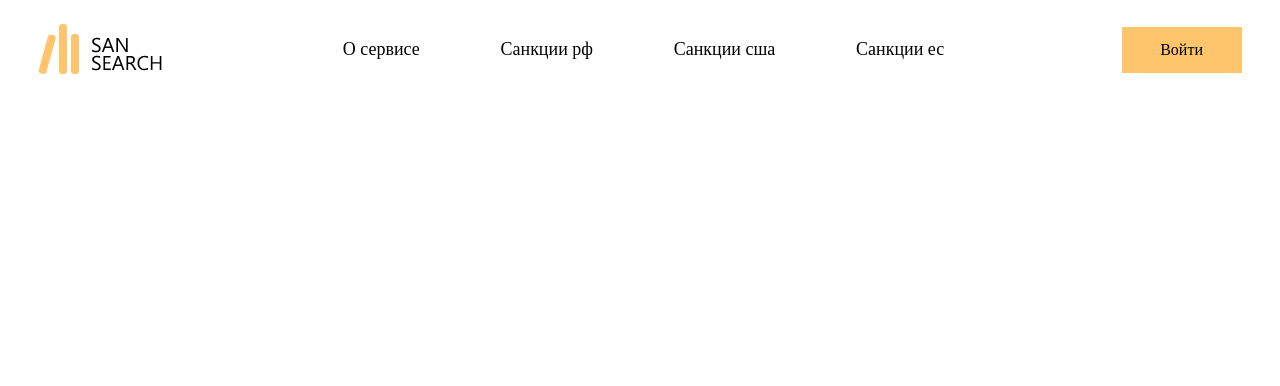
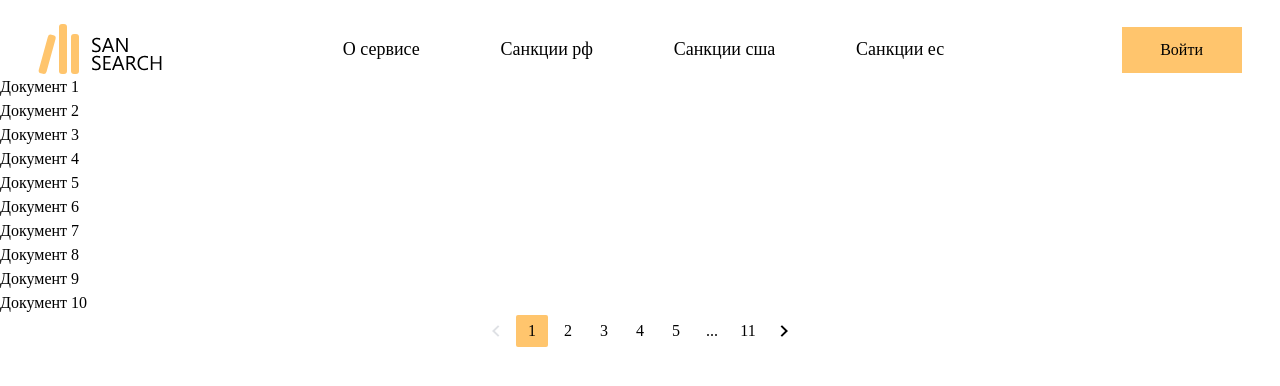
Before and after one commit to Prains/sansearch, a Next.js app: page / in a window 1280 px wide. Shown: the top 386 px of the page. Built offline with nearby package versions, Linux system fonts and the light colour scheme.

Commit message:
add ui/pagination

```diff
--- a/app/TEST_PAGINATION.js
+++ /dev/null
@@ -1,35 +0,0 @@
-"use client";
-
-import { useState } from "react";
-import Pagination from "@/components/ui/Pagination/Pagination";
-import { paginate } from "@/utils/paginate";
-
-export default function TEST_PAGINATION() {
-  const documents = [];
-
-  for (let i = 1; i <= 120; i++) {
-    documents.push(`Документ ${i}`);
-  }
-  const [currentPage, setCurrentPage] = useState(1);
-  const documentsPerPage = 8; // можно хранить в RTK, чтобы значение было одно и тоже на всех страницах с документами, а так же, это значение нужно и в этом компоненте и мы его так же пробрасываем в пропсы в компонент Pagination
-
-  const currentDocuments = paginate(documents, currentPage, documentsPerPage);
-
-  const paginatePage = (pageNumber) => setCurrentPage(pageNumber);
-
-  return (
-    <>
-      <ul>
-        {currentDocuments.map((d) => (
-          <li key={d}>{d}</li>
-        ))}
-      </ul>
-      <Pagination
-        totalDocuments={documents.length}
-        documentsPerPage={documentsPerPage}
-        paginatePage={paginatePage}
-        currentPage={currentPage}
-      />
-    </>
-  );
-}
--- a/app/page.js
+++ b/app/page.js
@@ -1,3 +1,5 @@
+import { TEST_PAGINATION } from "@/components/TEST_PAGINATION";
+
 export default function Home() {
-  return;
+  return <TEST_PAGINATION />;
 }
--- /dev/null
+++ b/components/TEST_PAGINATION.jsx
@@ -0,0 +1,30 @@
+"use client";
+
+import { useState } from "react";
+import Pagination from "@/components/ui/Pagination/Pagination";
+
+export const TEST_PAGINATION = () => {
+  const documents = [];
+
+  for (let i = 1; i <= 110; i++) {
+    documents.push(`Документ ${i}`);
+  }
+
+  const [slicedDocuments, setSlicedDocuments] = useState(
+    documents.slice(0, 10)
+  );
+
+  return (
+    <>
+      <ul>
+        {slicedDocuments.map((d) => (
+          <li key={d}>{d}</li>
+        ))}
+      </ul>
+      <Pagination
+        documents={documents}
+        setSlicedDocuments={setSlicedDocuments}
+      />
+    </>
+  );
+};
--- a/components/ui/Pagination/Pagination.jsx
+++ b/components/ui/Pagination/Pagination.jsx
@@ -1,20 +1,136 @@
 "use client";
 
+import { useState, useEffect } from "react";
 import Image from "next/image";
-import PaginationButton from "./PaginationButton/PaginationButton";
+import PaginationButton from "@/components/ui/Pagination/PaginationButton/PaginationButton";
+import { paginate } from "@/utils/paginate";
 import { leftActive, leftDisabled } from "@/images/icons/arrows/arrows";
 
-const Pagination = ({
-  documentsPerPage,
-  totalDocuments,
-  paginatePage,
-  currentPage,
-}) => {
+const Pagination = ({ documents, setSlicedDocuments }) => {
+  const [currentPage, setCurrentPage] = useState(1);
+  const [documentsPerPage] = useState(10);
+
   const pageNumbers = [];
+  const paginatePage = (pageNumber) => setCurrentPage(pageNumber);
+  const maxPage = Math.ceil(documents.length / documentsPerPage);
 
-  for (let i = 1; i <= Math.ceil(totalDocuments / documentsPerPage); i++) {
+  for (let i = 1; i <= maxPage; i++) {
     pageNumbers.push(i);
   }
+
+  const handleClickPage = (number) => {
+    paginatePage(number);
+    setSlicedDocuments(paginate(documents, number, documentsPerPage));
+  };
+
+  useEffect(() => {
+    setSlicedDocuments(paginate(documents, currentPage, documentsPerPage));
+  }, [currentPage]);
+
+  const getPaginateButtons = (currentPage, pageNumbers, maxPage) => {
+    const one = 1;
+    if (maxPage <= 7) {
+      return (
+        <>
+          {pageNumbers.map((number) => (
+            <PaginationButton
+              onClick={() => handleClickPage(number)}
+              key={number}
+              isCurrentPage={currentPage === number}
+              disabled={currentPage === number}
+            >
+              {number}
+            </PaginationButton>
+          ))}
+        </>
+      );
+    }
+    const showingTrimPage = 5;
+    if (currentPage <= showingTrimPage - 1) {
+      return (
+        <>
+          {pageNumbers.slice(0, showingTrimPage).map((number) => (
+            <PaginationButton
+              onClick={() => handleClickPage(number)}
+              key={number}
+              isCurrentPage={currentPage === number}
+              disabled={currentPage === number}
+            >
+              {number}
+            </PaginationButton>
+          ))}
+          <PaginationButton disabled>...</PaginationButton>
+          <PaginationButton
+            onClick={() => handleClickPage(maxPage)}
+            key={maxPage}
+            isCurrentPage={currentPage === maxPage}
+            disabled={currentPage === maxPage}
+          >
+            {maxPage}
+          </PaginationButton>
+        </>
+      );
+    }
+
+    if (currentPage >= maxPage - showingTrimPage + 2) {
+      return (
+        <>
+          <PaginationButton
+            onClick={() => handleClickPage(one)}
+            key={one}
+            isCurrentPage={currentPage === one}
+            disabled={currentPage === one}
+          >
+            {one}
+          </PaginationButton>
+          <PaginationButton disabled>...</PaginationButton>
+          {pageNumbers.slice(-showingTrimPage).map((number) => (
+            <PaginationButton
+              onClick={() => handleClickPage(number)}
+              key={number}
+              isCurrentPage={currentPage === number}
+              disabled={currentPage === number}
+            >
+              {number}
+            </PaginationButton>
+          ))}
+        </>
+      );
+    }
+
+    return (
+      <>
+        <PaginationButton
+          onClick={() => handleClickPage(one)}
+          key={one}
+          isCurrentPage={currentPage === one}
+          disabled={currentPage === one}
+        >
+          {one}
+        </PaginationButton>
+        <PaginationButton disabled>...</PaginationButton>
+        {pageNumbers.slice(currentPage - 2, currentPage + 1).map((number) => (
+          <PaginationButton
+            onClick={() => handleClickPage(number)}
+            key={number}
+            isCurrentPage={currentPage === number}
+            disabled={currentPage === number}
+          >
+            {number}
+          </PaginationButton>
+        ))}
+        <PaginationButton disabled>...</PaginationButton>
+        <PaginationButton
+          onClick={() => handleClickPage(maxPage)}
+          key={maxPage}
+          isCurrentPage={currentPage === maxPage}
+          disabled={currentPage === maxPage}
+        >
+          {maxPage}
+        </PaginationButton>
+      </>
+    );
+  };
 
   return (
     <article className="flex items-center justify-center gap-2">
@@ -29,15 +145,7 @@ const Pagination = ({
             alt="стрелочка назад"
           />
         </PaginationButton>
-        {pageNumbers.map((number) => (
-          <PaginationButton
-            onClick={() => paginatePage(number)}
-            key={number}
-            isCurrentPage={currentPage === number}
-          >
-            {number}
-          </PaginationButton>
-        ))}
+        {getPaginateButtons(currentPage, pageNumbers, maxPage)}
         <PaginationButton
           disabled={currentPage === pageNumbers.length}
           onClick={() => paginatePage((prev) => prev + 1)}
--- a/components/ui/Pagination/PaginationButton/PaginationButton.jsx
+++ b/components/ui/Pagination/PaginationButton/PaginationButton.jsx
@@ -1,9 +1,20 @@
-const PaginationButton = ({ isCurrentPage, onClick, children, ...rest }) => {
-  const classForButton = `flex items-center justify-center w-full h-full font-text text-[16px] leading-[20px] ${isCurrentPage &&
-    "bg-white-orange rounded-[2px]"}`;
+const PaginationButton = ({
+  isCurrentPage,
+  onClick,
+  children,
+  disabled = false,
+  ...rest
+}) => {
+  const classForButton = `flex items-center justify-center w-full h-full font-text text-[16px] leading-[20px] bg-white rounded-[2px] hover:border-[2px] hover:border-white-orange ${isCurrentPage &&
+    "bg-white-orange"} ${disabled && "hover:border-transparent"}`;
   return (
-    <li className="flex items-center justify-center w-[32px] h-[32px] mx-[2px] cursor-pointer">
-      <button className={classForButton} onClick={onClick} {...rest}>
+    <li className="flex items-center justify-center w-[32px] h-[32px] mx-[2px]  cursor-pointer">
+      <button
+        className={classForButton}
+        onClick={onClick}
+        disabled={disabled}
+        {...rest}
+      >
         {children}
       </button>
     </li>
--- a/images/icons/arrows/arrows.js
+++ b/images/icons/arrows/arrows.js
@@ -1,6 +1,4 @@
 import leftActive from "./arrowLeft-active.svg";
-import rightActive from "./arrowRight-active.svg";
 import leftDisabled from "./arrowLeft-disabled.svg";
-import rightDisabled from "./arrowRight-disabled.svg";
 
-export { leftActive, rightActive, leftDisabled, rightDisabled };
+export { leftActive, leftDisabled };
```
